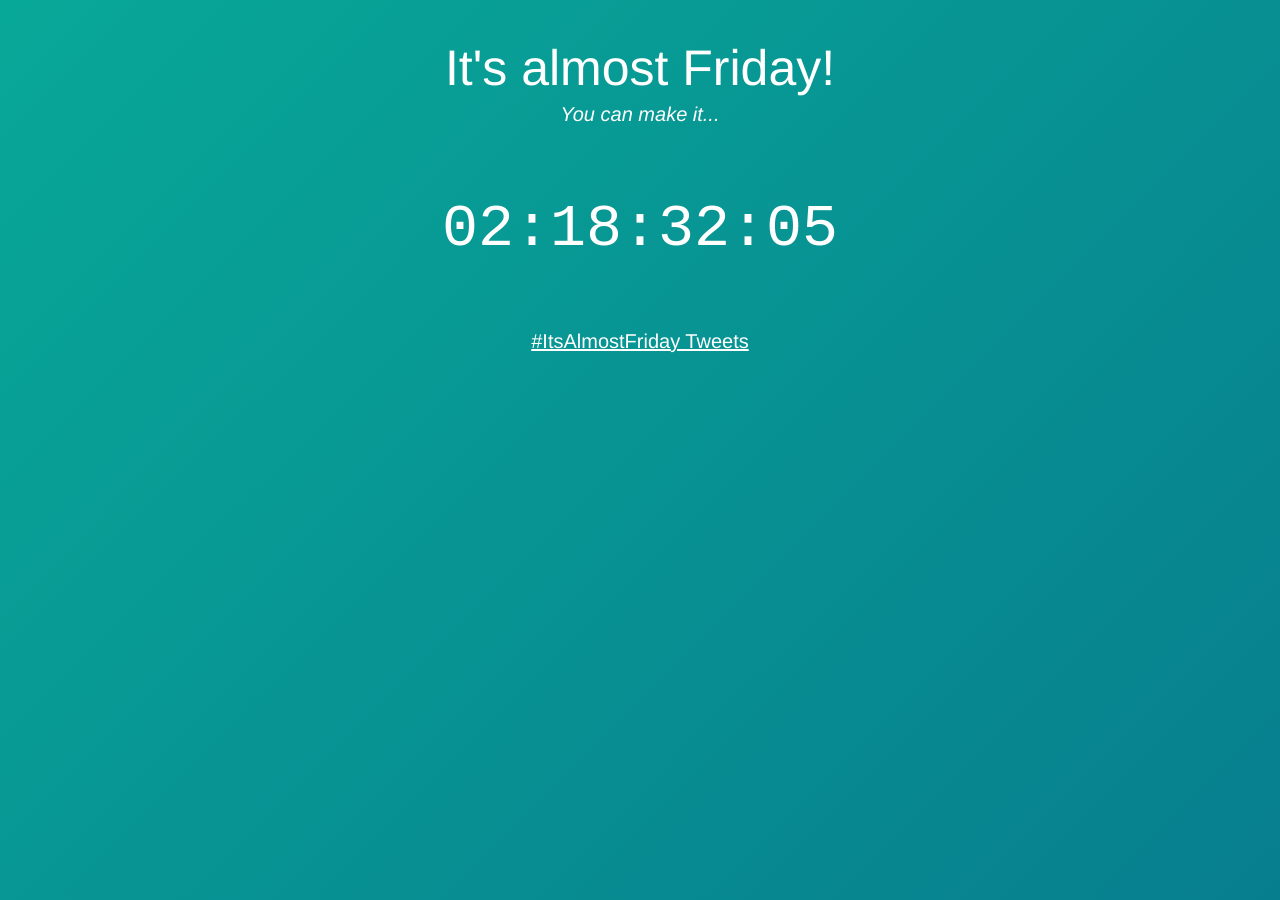
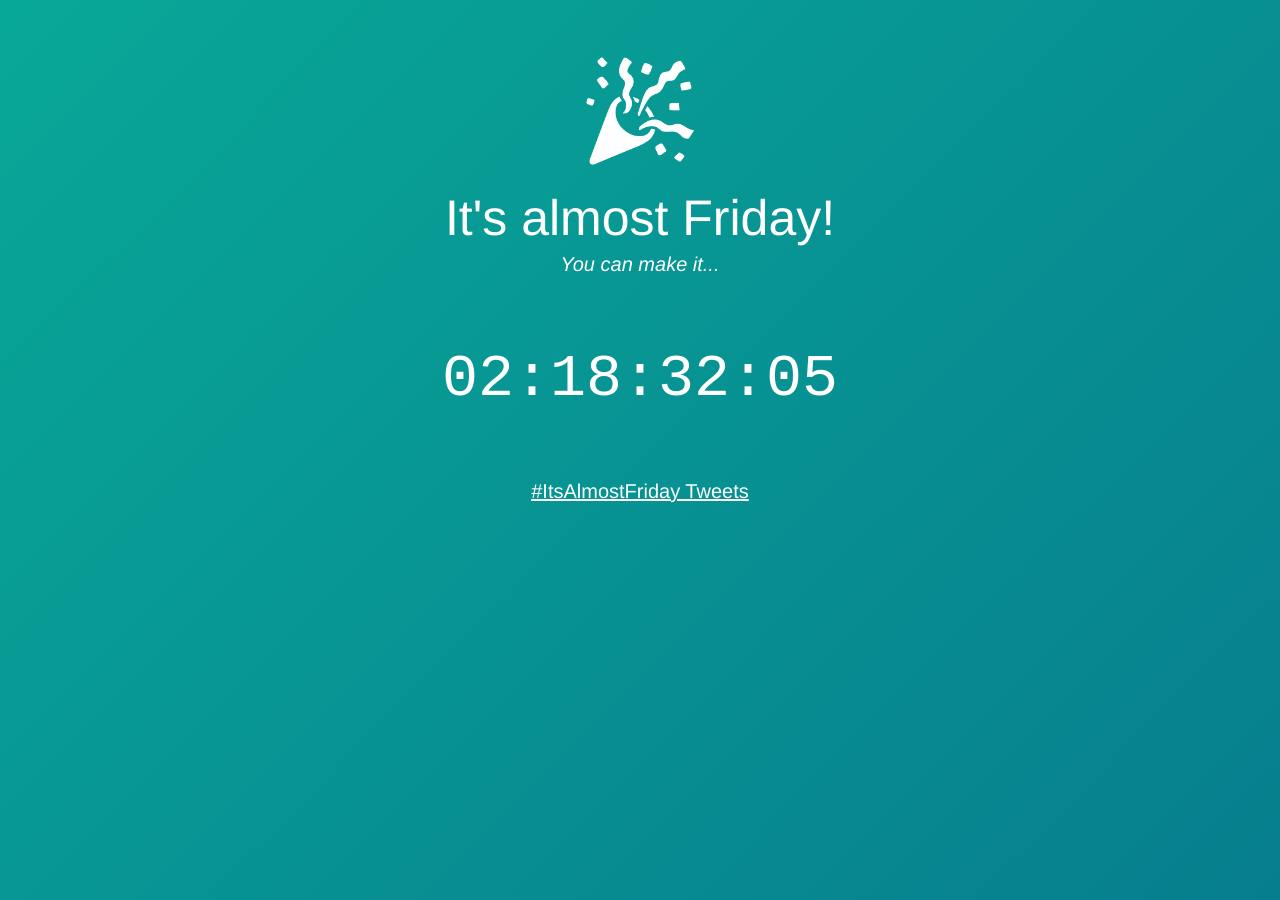
Before and after one commit to ianhirschfeld/itsalmostfriday, a Jekyll site: the page built from index.html, in a window 1280 px wide. Built offline with Jekyll 4.4.1, drawn with Linux system fonts in a browser that asks for light colours; nearby versions of some CDN libraries; comment, search, counter and statistics services are not loaded.

Commit message:
Updates meta images and adds logo to top of page.

```diff
--- a/_sass/_main.scss
+++ b/_sass/_main.scss
@@ -70,6 +70,14 @@ a {
   text-align: center;
 }
 
+.logo {
+  width: 150px;
+  height: 150px;
+  margin: 0 auto;
+  background: url('../images/party.png') no-repeat center center;
+  background-size: contain;
+}
+
 .page-title {
   font-size: 2.5rem;
 }
--- a/index.html
+++ b/index.html
@@ -4,6 +4,7 @@ layout: home
 <div class="page-background"></div>
 <div class="page-container">
   <header class="page-header">
+    <div class="logo"></div>
     <h1 class="page-title">It's <span class="almost">almost</span> Friday!</h1>
     <p class="page-subtitle">Hang in there...</p>
   </header>
```
Also changed, not shown: apple-touch-icon.png, favicon.png, images/party.png (added), open_graph.png.
